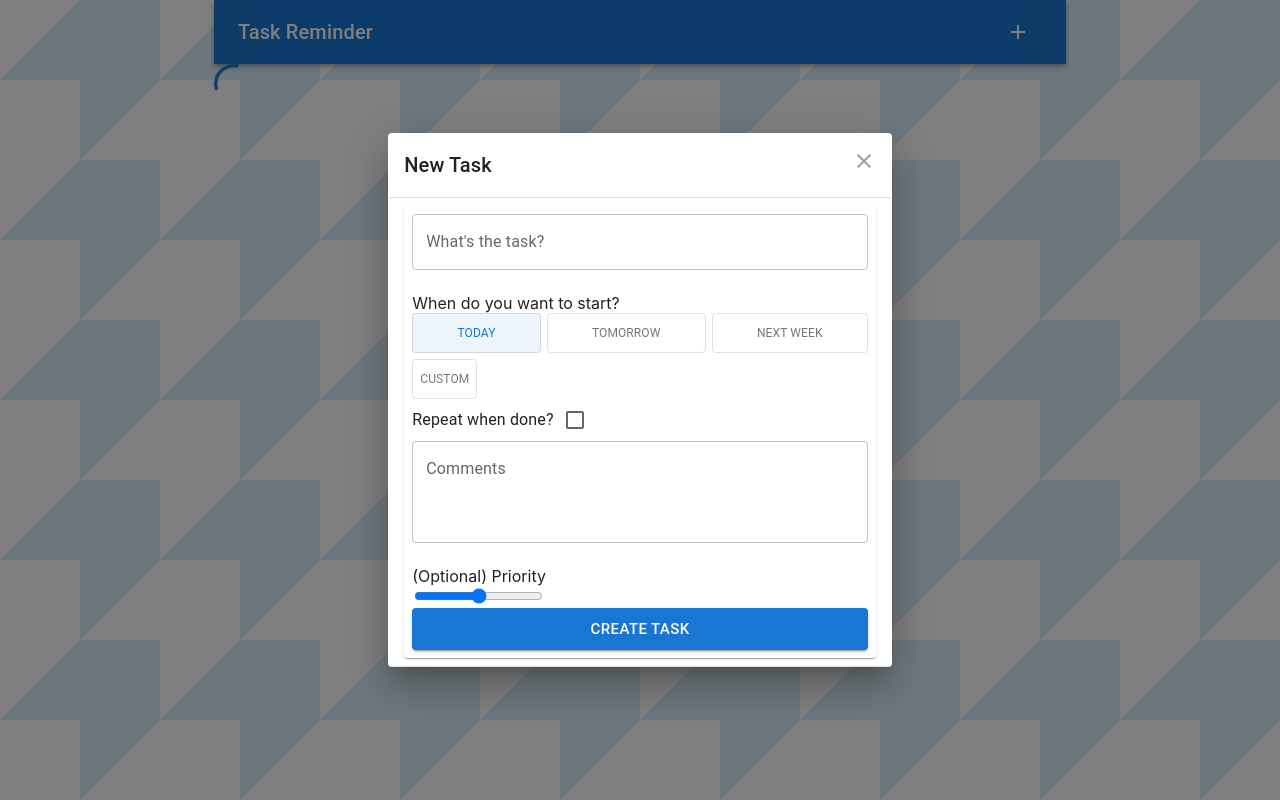
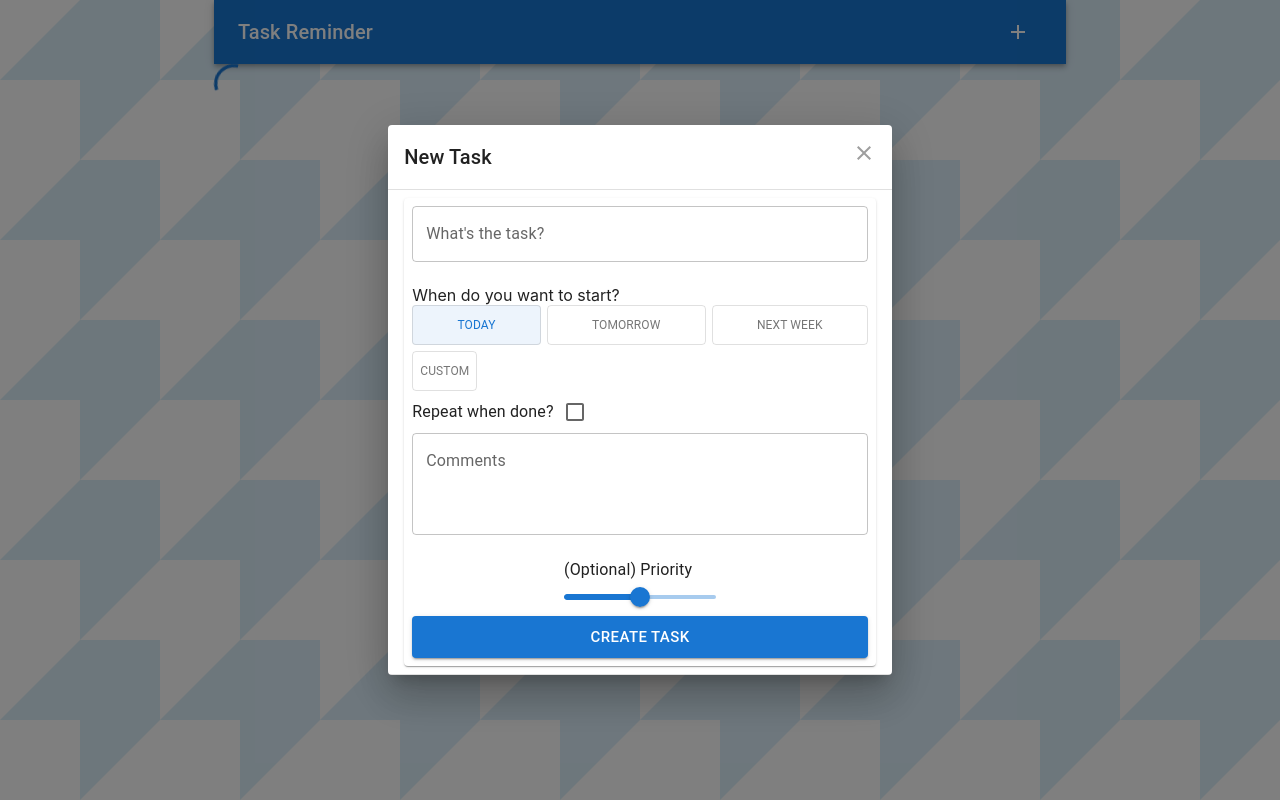
Before and after one commit to CMcManamon/task-reminder, a React (Create React App) app in the folder client/: page / in a window 1280 px wide. Both pictures are taken after a click on the button "menu". Built offline with nearby package versions, Linux system fonts and the light colour scheme; no server answers.

Commit message:
Convert range bar to mui Slider

```diff
--- a/client/src/components/NewTask/NewTask.js
+++ b/client/src/components/NewTask/NewTask.js
@@ -9,14 +9,16 @@ import "./NewTask.css";
 import ToggleButton from "@mui/material/ToggleButton";
 import { useSelector, useDispatch } from "react-redux";
 import {
+  Box,
+  Button,
+  Checkbox,
+  Container,
+  FormControlLabel,
+  MenuItem,
+  Paper,
+  Select,
+  Slider,
   TextField,
-  Button,
-  Paper,
-  FormControlLabel,
-  Checkbox,
-  Box,
-  MenuItem,
-  Select,
   Typography,
 } from "@mui/material";
 import { createTask, updateTask } from "../../actions/tasks";
@@ -364,17 +366,18 @@ const NewTask = () => {
           value={formData.comment}
           onChange={handleCommentChange}
         />
-        (Optional) Priority
-        <br />
-        <input
-          type="range"
-          name="priority"
-          min="0"
-          max="4"
-          value={formData.priority}
-          onChange={handlePriorityChange}
-        />
-        <br />
+        <Container sx={{ width: 200 }}>
+          <Typography>(Optional) Priority</Typography>
+          <Slider
+            name="priority"
+            steps={5}
+            min={0}
+            max={4}
+            value={formData.priority ?? 2}
+            onChange={handlePriorityChange}
+            valueLabelDisplay="auto"
+          />
+        </Container>
         <Button
           variant="contained"
           color="primary"
```
